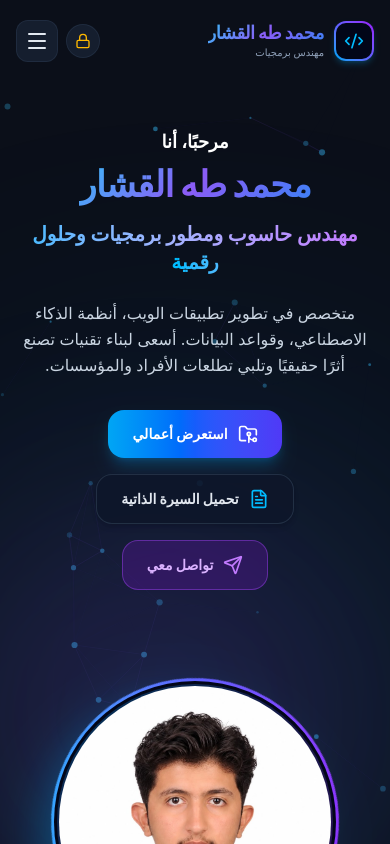
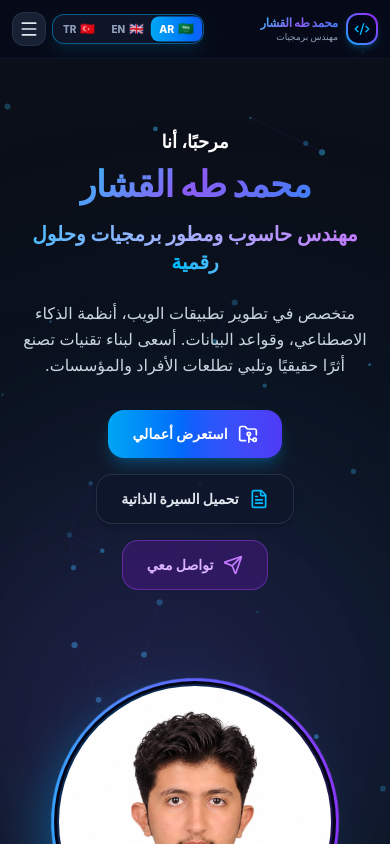
Before and after one commit to MOHAMMEDALQASHAR/Profile, a React (Vite) app: page / in a window 390 px wide. Shown: the top 844 px of the page. Built offline with nearby package versions, Linux system fonts and the light colour scheme.

Commit message:
feat: make language switcher prominently visible at the top bar for mobile and desktop

```diff
--- a/src/components/Navbar.jsx
+++ b/src/components/Navbar.jsx
@@ -51,32 +51,32 @@ export default function Navbar({ lang, setLang, theme, toggleTheme, t, openCvMod
   ];
 
   const languages = [
-    { code: 'ar', label: 'العربية 🇸🇦' },
-    { code: 'en', label: 'English 🇬🇧' },
-    { code: 'tr', label: 'Türkçe 🇹🇷' },
+    { code: 'ar', label: 'العربية 🇸🇦', flag: '🇸🇦', short: 'عربي' },
+    { code: 'en', label: 'English 🇬🇧', flag: '🇬🇧', short: 'EN' },
+    { code: 'tr', label: 'Türkçe 🇹🇷', flag: '🇹🇷', short: 'TR' },
   ];
 
   return (
     <header className={`fixed top-0 left-0 right-0 z-50 transition-all duration-300 ${
       scrolled
-        ? 'py-3 bg-slate-950/80 dark:bg-slate-950/85 bg-white/85 backdrop-blur-xl border-b border-slate-700/30 shadow-lg'
-        : 'py-5 bg-transparent'
+        ? 'py-2.5 sm:py-3 bg-slate-950/85 dark:bg-slate-950/90 bg-white/90 backdrop-blur-xl border-b border-slate-700/30 shadow-lg'
+        : 'py-3 sm:py-5 bg-slate-950/50 sm:bg-transparent backdrop-blur-md sm:backdrop-blur-none border-b border-slate-800/40 sm:border-b-0'
     }`}>
-      <div className="max-w-7xl mx-auto px-4 sm:px-6 lg:px-8">
-        <div className="flex items-center justify-between">
+      <div className="max-w-7xl mx-auto px-3 sm:px-6 lg:px-8">
+        <div className="flex items-center justify-between gap-2">
 
           {/* Logo */}
-          <a href="#home" className="flex items-center gap-2.5 group">
-            <div className="w-10 h-10 rounded-xl bg-gradient-to-tr from-sky-500 via-indigo-500 to-purple-600 p-0.5 shadow-md shadow-sky-500/20 group-hover:scale-105 transition-transform duration-300">
-              <div className="w-full h-full bg-slate-950 rounded-[10px] flex items-center justify-center text-sky-400 font-bold text-lg">
-                <Code2 className="w-5 h-5 text-sky-400" />
+          <a href="#home" className="flex items-center gap-2 group min-w-0 shrink">
+            <div className="w-8 h-8 sm:w-10 sm:h-10 rounded-xl bg-gradient-to-tr from-sky-500 via-indigo-500 to-purple-600 p-0.5 shadow-md shadow-sky-500/20 group-hover:scale-105 transition-transform duration-300 shrink-0">
+              <div className="w-full h-full bg-slate-950 rounded-[10px] flex items-center justify-center text-sky-400 font-bold text-base sm:text-lg">
+                <Code2 className="w-4 h-4 sm:w-5 sm:h-5 text-sky-400" />
               </div>
             </div>
-            <div className="flex flex-col">
-              <span className="font-extrabold text-lg tracking-tight gradient-text leading-tight">
+            <div className="flex flex-col min-w-0">
+              <span className="font-extrabold text-xs sm:text-lg tracking-tight gradient-text leading-tight truncate">
                 {t.navbar?.name || t.hero?.name || "Mohamed Taha Al-Qashar"}
               </span>
-              <span className="text-[10px] text-slate-400 dark:text-slate-400 font-medium">
+              <span className="text-[9px] sm:text-[10px] text-slate-400 dark:text-slate-400 font-medium truncate">
                 {t.navbar?.role || "Software Engineer"}
               </span>
             </div>
@@ -95,8 +95,27 @@ export default function Navbar({ lang, setLang, theme, toggleTheme, t, openCvMod
             ))}
           </nav>
 
-          {/* Right Action Icons & Buttons */}
+          {/* Right Action Icons & Buttons for Desktop */}
           <div className="hidden sm:flex items-center gap-2.5">
+
+            {/* Prominent Language Switcher Pill */}
+            <div className="flex items-center bg-slate-900/90 dark:bg-slate-900/90 p-1 rounded-full border border-sky-500/40 shadow-md">
+              {languages.map((l) => (
+                <button
+                  key={l.code}
+                  onClick={() => setLang(l.code)}
+                  className={`px-3 py-1 rounded-full text-xs font-bold transition-all flex items-center gap-1.5 ${
+                    lang === l.code
+                      ? 'bg-gradient-to-r from-sky-500 to-blue-600 text-white shadow-md shadow-sky-500/30 scale-105'
+                      : 'text-slate-400 hover:text-slate-200 hover:bg-slate-800/50'
+                  }`}
+                  title={l.label}
+                >
+                  <span className="text-sm">{l.flag}</span>
+                  <span className="font-extrabold">{l.short}</span>
+                </button>
+              ))}
+            </div>
 
             {/* Admin Panel Button */}
             <button
@@ -111,37 +130,6 @@ export default function Navbar({ lang, setLang, theme, toggleTheme, t, openCvMod
               <Lock className="w-3.5 h-3.5 text-amber-400" />
               <span>{isAdminLoggedIn ? (t.nav.adminDashboard || 'لوحة التحكم') : (t.nav.adminLogin || 'دخول الأدمن')}</span>
             </button>
-
-            {/* Language Switcher Dropdown */}
-            <div className="relative">
-              <button
-                onClick={() => setLangMenuOpen(!langMenuOpen)}
-                className="flex items-center gap-1.5 px-2.5 py-1.5 rounded-full bg-slate-800/40 dark:bg-slate-800/50 border border-slate-700/40 text-slate-300 text-xs font-semibold hover:border-sky-500/40 transition-all"
-              >
-                <Globe className="w-3.5 h-3.5 text-sky-400" />
-                <span className="uppercase">{lang}</span>
-                <ChevronDown className="w-3 h-3 text-slate-400" />
-              </button>
-
-              {langMenuOpen && (
-                <div className="absolute right-0 mt-2 w-36 py-1 bg-slate-900 dark:bg-slate-900 bg-white rounded-xl shadow-xl border border-slate-700/40 z-50">
-                  {languages.map((l) => (
-                    <button
-                      key={l.code}
-                      onClick={() => {
-                        setLang(l.code);
-                        setLangMenuOpen(false);
-                      }}
-                      className={`w-full text-right dir-rtl px-3 py-2 text-xs font-medium flex items-center justify-between hover:bg-sky-500/10 hover:text-sky-400 transition-colors ${
-                        lang === l.code ? 'text-sky-400 font-bold bg-sky-500/10' : 'text-slate-300 dark:text-slate-300 text-slate-700'
-                      }`}
-                    >
-                      <span>{l.label}</span>
-                    </button>
-                  ))}
-                </div>
-              )}
-            </div>
 
             {/* Theme Toggle */}
             <button
@@ -162,20 +150,34 @@ export default function Navbar({ lang, setLang, theme, toggleTheme, t, openCvMod
             </button>
           </div>
 
-          {/* Mobile Menu Button */}
-          <div className="flex sm:hidden items-center gap-2">
-            <button
-              onClick={openAdmin}
-              className="p-2 rounded-full bg-slate-800/60 border border-slate-700/40 text-amber-400"
-            >
-              <Lock className="w-4 h-4" />
-            </button>
+          {/* Mobile Right Controls: Prominent Language Switcher + Menu */}
+          <div className="flex sm:hidden items-center gap-1.5 shrink-0">
+            {/* Prominent Language Switcher on Mobile (Always visible at the top) */}
+            <div className="flex items-center bg-slate-900/95 dark:bg-slate-900/95 border border-sky-500/50 p-0.5 rounded-xl shadow-lg shadow-sky-500/10">
+              {languages.map((l) => (
+                <button
+                  key={l.code}
+                  onClick={() => setLang(l.code)}
+                  className={`px-2 py-1 rounded-lg text-[11px] font-extrabold transition-all flex items-center gap-1 ${
+                    lang === l.code
+                      ? 'bg-gradient-to-r from-sky-500 to-blue-600 text-white shadow-sm scale-105'
+                      : 'text-slate-400 hover:text-white'
+                  }`}
+                  title={l.label}
+                >
+                  <span className="text-xs">{l.flag}</span>
+                  <span className="uppercase text-[10px]">{l.code}</span>
+                </button>
+              ))}
+            </div>
 
+            {/* Mobile Menu Toggle Button */}
             <button
               onClick={() => setMobileMenuOpen(!mobileMenuOpen)}
-              className="p-2 rounded-xl bg-slate-800/60 border border-slate-700/40 text-slate-200"
+              className="p-1.5 rounded-xl bg-slate-800/80 border border-slate-700/50 text-slate-200 hover:text-white hover:bg-slate-700 transition-all shrink-0"
+              aria-label="Toggle Menu"
             >
-              {mobileMenuOpen ? <X className="w-6 h-6" /> : <Menu className="w-6 h-6" />}
+              {mobileMenuOpen ? <X className="w-5 h-5" /> : <Menu className="w-5 h-5" />}
             </button>
           </div>
 
@@ -210,7 +212,7 @@ export default function Navbar({ lang, setLang, theme, toggleTheme, t, openCvMod
               </button>
 
               <div className="flex items-center justify-between">
-                <span className="text-xs text-slate-400">Language:</span>
+                <span className="text-xs text-slate-400 font-bold">{lang === 'ar' ? 'اللغة' : lang === 'tr' ? 'Dil' : 'Language'}:</span>
                 <div className="flex gap-1.5">
                   {languages.map((l) => (
                     <button
@@ -219,18 +221,19 @@ export default function Navbar({ lang, setLang, theme, toggleTheme, t, openCvMod
                         setLang(l.code);
                         setMobileMenuOpen(false);
                       }}
-                      className={`px-2.5 py-1 rounded-md text-xs font-bold ${
-                        lang === l.code ? 'bg-sky-500 text-white' : 'bg-slate-800 text-slate-300'
+                      className={`px-3 py-1 rounded-lg text-xs font-bold flex items-center gap-1.5 transition-all ${
+                        lang === l.code ? 'bg-sky-500 text-white shadow-md' : 'bg-slate-800 text-slate-300'
                       }`}
                     >
-                      {l.code.toUpperCase()}
+                      <span>{l.flag}</span>
+                      <span>{l.short}</span>
                     </button>
                   ))}
                 </div>
               </div>
 
               <div className="flex items-center justify-between">
-                <span className="text-xs text-slate-400">Theme:</span>
+                <span className="text-xs text-slate-400 font-bold">{lang === 'ar' ? 'المظهر' : lang === 'tr' ? 'Tema' : 'Theme'}:</span>
                 <button
                   onClick={toggleTheme}
                   className="flex items-center gap-2 px-3 py-1.5 rounded-lg bg-slate-800 text-xs text-slate-200"
```
